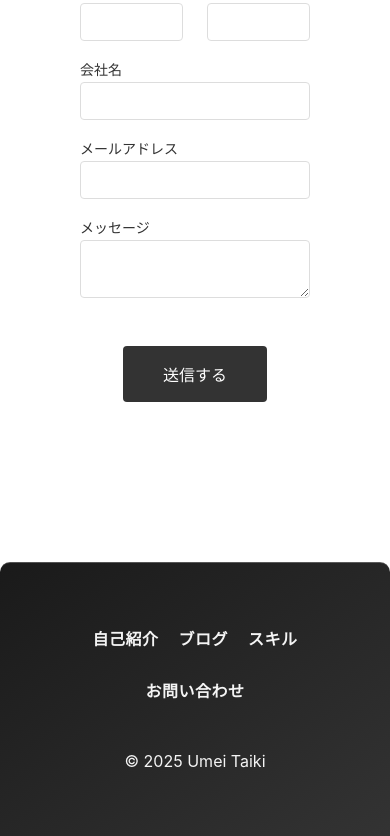
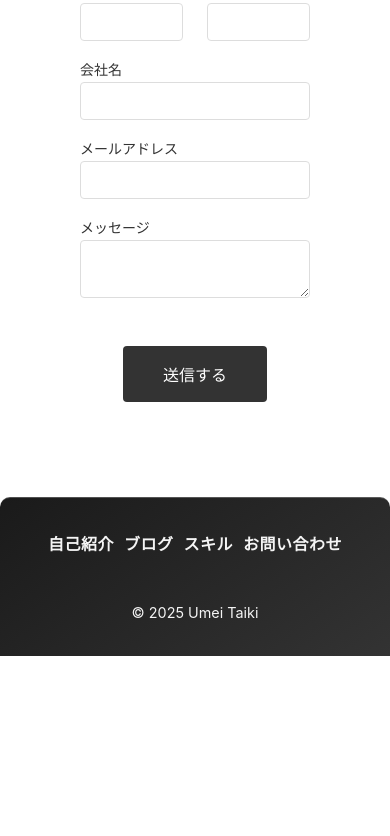
Before and after one commit to KTCume/react-next-portfolio, a Next.js app: page /contact in a window 390 px wide. Shown: the part 707-1543 px from the top of the page. After the commit the page ends 1363 px from the top, so only its background shows below. Built offline with nearby package versions, Linux system fonts and the light colour scheme.

Commit message:
レスポンシブ対応

```diff
--- a/app/_components/Footer/index.module.css
+++ b/app/_components/Footer/index.module.css
@@ -5,7 +5,7 @@
     color: #f4f4f4; /* 文字色をやや明るくして、背景とのコントラストを調整 */
     text-align: center;
     font-size: 1rem;
-    margin-top: 80px;
+    margin-top: 15px;
     border-top: 1px solid rgba(255, 255, 255, 0.2); /* 透明感のある細い境界線 */
     position: relative;
     border-radius: 10px 10px 0 0; /* フッターの角を丸くして優雅に */
@@ -23,11 +23,14 @@
     font-size: 1.1rem;
     white-space: nowrap;
     letter-spacing: 0.5px; /* 文字間隔を広げて読みやすく */
+    flex-wrap: wrap; /* アイテムを折り返し可能にする */
 }
 
 .item {
     position: relative;
     transition: transform 0.3s ease-in-out;
+    flex-basis: 30%; /* 各アイテムが占める幅を30%に設定 */
+    text-align: center;
 }
 
 /* リンクのデザイン */
@@ -44,17 +47,38 @@
 }
 
 /* スマホ用レスポンシブデザイン */
-@media (max-width: 640px) {
+@media (max-width: 768px) {
+    .footer {
+        padding: 40px 30px; /* 上下のパディングを調整して圧縮 */
+    }
+
     .items {
-        flex-wrap: wrap; /* 要素を折り返し可能に */
-        gap: 20px; /* 要素間の余白を調整 */
-        justify-content: center; /* 要素を中央揃え */
+        gap: 15px; /* アイテム間の余白を調整 */
     }
+
     .item {
-        width: 100%; /* 各アイテムを1行に */
-        text-align: center; /* テキストを中央揃え */
-    }
-    .items a {
-        font-size: 1rem; /* モバイル向けに文字サイズを調整 */
+        flex-basis: 45%; /* スマホでの表示時は各アイテムが45%を占めるようにする */
     }
 }
+
+@media (max-width: 480px) {
+    .footer {
+        padding: 30px 20px; /* より圧縮されたパディング */
+    }
+
+    .items {
+        gap: 10px; /* アイテム間の余白をさらに縮小 */
+    }
+
+    .items a {
+        font-size: 1rem; /* フォントサイズを小さく調整 */
+    }
+
+    .cr {
+        font-size: 0.9rem; /* コピーライトのフォントサイズも調整 */
+    }
+
+    .item {
+        flex-basis: 50%; /* さらに小さい画面では各アイテムが50%を占める */
+    }
+}
```
